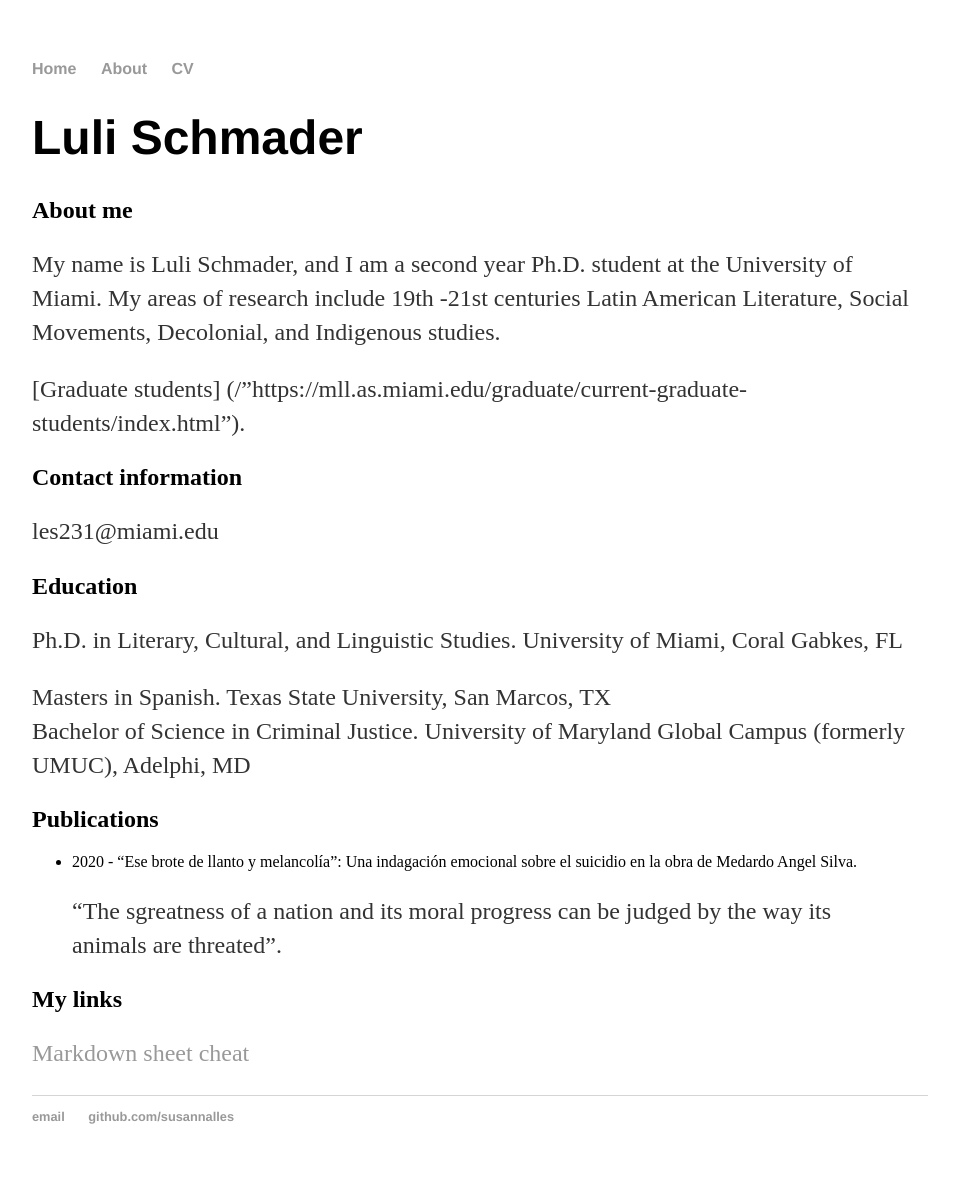
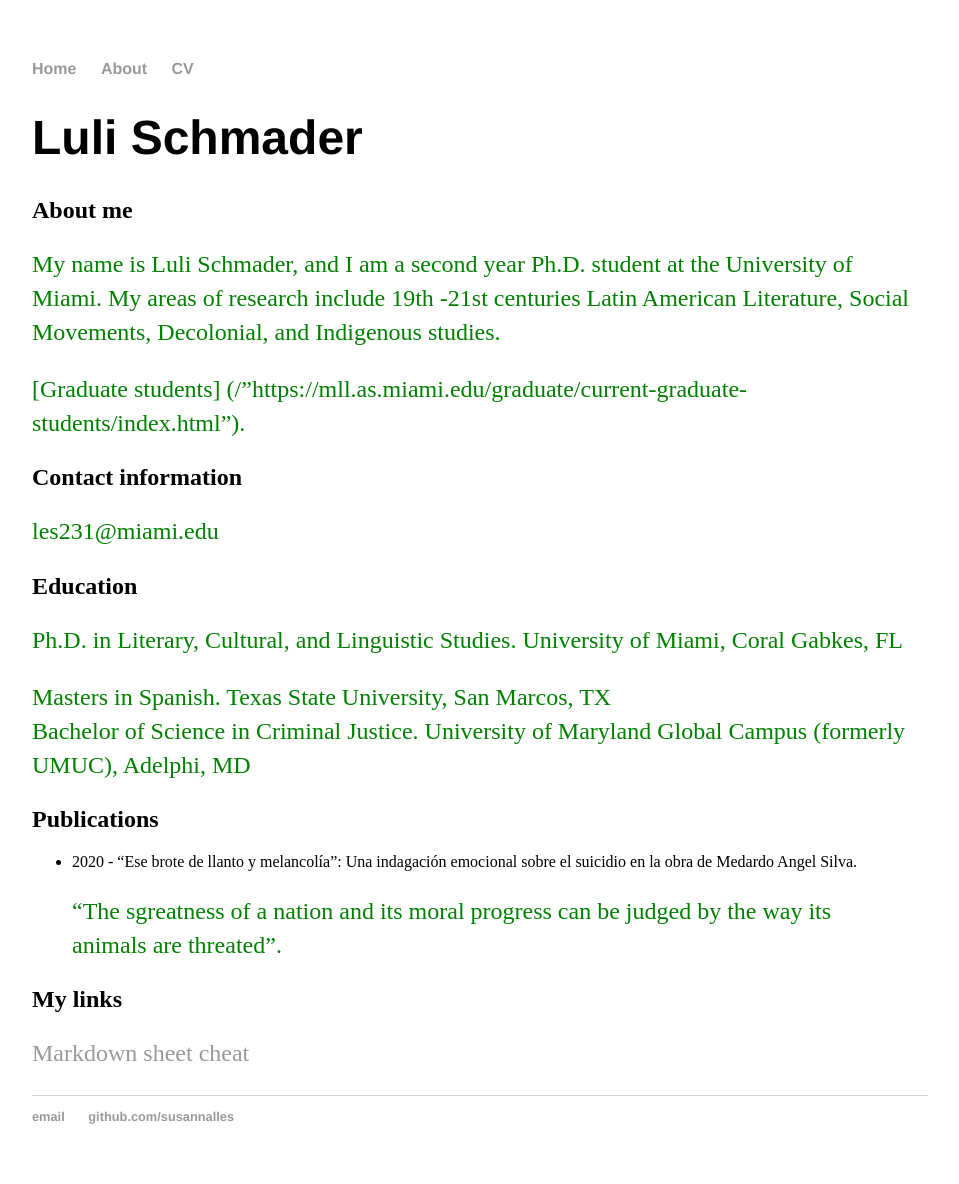
Before and after one commit to lulischmader/pruebas, a Jekyll site: the page built from index.md, in a window 1280 px wide. Shown: the whole page, without its empty margins (160-1119 px from the left). Built offline with Jekyll 4.4.1, drawn with Linux system fonts in a browser that asks for light colours.

Commit message:
Update main.css

```diff
--- a/css/main.css
+++ b/css/main.css
@@ -41,8 +41,8 @@ ul.posts {
 ul.posts li {
     list-style: none;
 }
-<p> El marco teórico utilizado en esta investigación se basa en el concepto de movilidad de Blommaert.
+p { color: green; El marco teórico utilizado en esta investigación se basa en el concepto de movilidad de Blommaert.
 Según este autor los sociolingüistas deben buscar nuevas formas para evaluar el contacto lingüístico de
 las comunidades tomando en cuenta la globalización. Por tanto, se deben tomar en consideración no sólo
 los discursos sino observar cómo se conectan y se reconectan los “sistemas sociolingüísticos” entre sí.
-(Blommaert, Sociolinguistic of Globalization 120).</p>
+    (Blommaert, Sociolinguistic of Globalization 120).}
```
